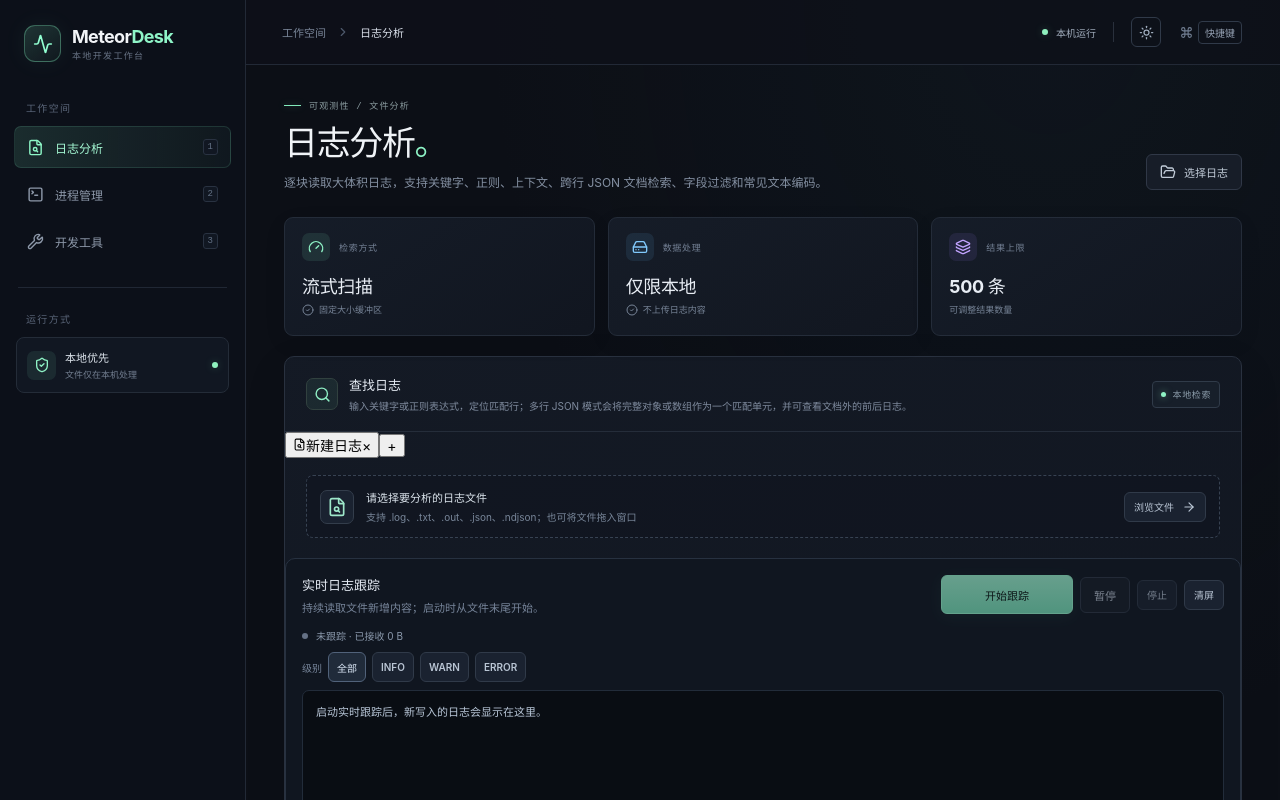
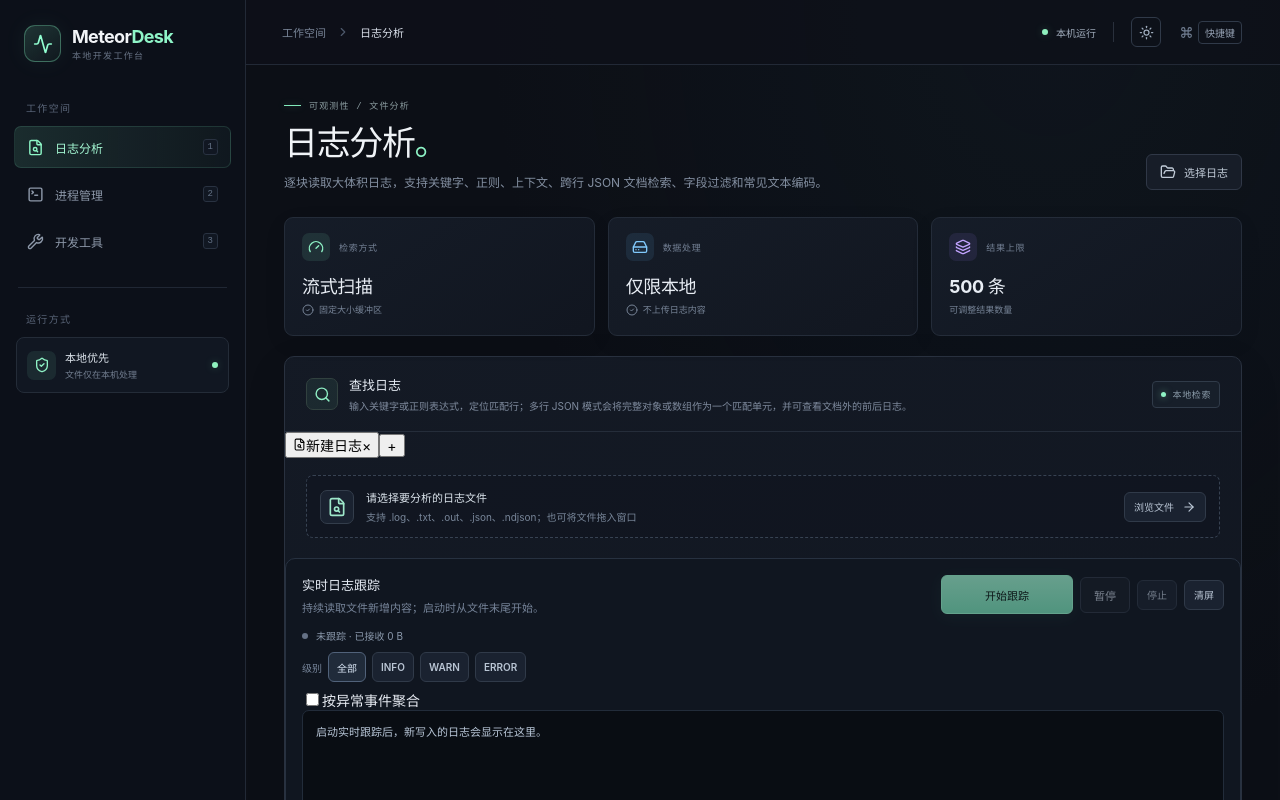
Before and after one commit to yuwen002/meteor-desk, a Vue app in the folder frontend/: page / in a window 1280 px wide. Shown: the top 800 px of the page. Built offline with nearby package versions, Linux system fonts and the light colour scheme.

Commit message:
feat(logs): add live tail event grouping view

```diff
--- a/frontend/src/App.vue
+++ b/frontend/src/App.vue
@@ -6,6 +6,7 @@ import ProcessManagement from './components/ProcessManagement.vue'
 import { createSerialTaskQueue } from './utils/serialTaskQueue'
 import { filterTailLines, type TailLevelFilter } from './utils/logLevel'
 import { summarizeLogLines } from './utils/logStats'
+import { aggregateLogEvents } from './utils/logEventAggregation'
 import { resolveResultJumpIndex } from './utils/logResultNavigation'
 import { filterLogResults } from './utils/logResultFilters'
 import { excludeLogResults, splitHighlightedText } from './utils/logSearchPresentation'
@@ -24,6 +25,8 @@ const inputRef=ref<HTMLInputElement|null>(null), selectedMatch=ref<LogMatch|null
 const resultJumpInput=ref('1'), resultJumpError=ref('')
 const tailing=ref(false), tailPaused=ref(false), tailText=ref(''), tailError=ref(''), tailOffset=ref(-1), tailBytes=ref(0), tailOutput=ref<HTMLElement|null>(null), tailLevelFilter=ref<TailLevelFilter>('ALL')
 const filteredTailText=computed(()=>filterTailLines(tailText.value,tailLevelFilter.value))
+const tailEventMode=ref(false)
+const filteredTailEvents=computed(()=>aggregateLogEvents(tailText.value).filter(event=>tailLevelFilter.value==='ALL'||event.level===tailLevelFilter.value))
 const tailLevelFilters:TailLevelFilter[]=['ALL','INFO','WARN','ERROR']
 let tailTimer:number|undefined, tailGeneration=0
 const tailPoller=new SerialPollCoordinator()
@@ -253,7 +256,8 @@ onBeforeUnmount(()=>{window.removeEventListener('keydown',shortcuts);stopSearchU
      <section class="tail-panel">
        <div class="tail-heading"><div><h3>实时日志跟踪</h3><p>持续读取文件新增内容；启动时从文件末尾开始。</p></div><div class="tail-actions"><button class="button button-primary" :disabled="!filePath||tailing" @click="startTail">开始跟踪</button><button class="button button-secondary" :disabled="!tailing" @click="toggleTailPause">{{tailPaused?'继续':'暂停'}}</button><button class="button button-quiet" :disabled="!tailing" @click="stopTail">停止</button><button class="button button-quiet" @click="clearTail">清屏</button></div></div>
        <div class="tail-status"><span class="status-dot" :class="{'tail-status-paused':tailPaused||!tailing}"></span>{{!tailing?'未跟踪':tailPaused?'已暂停':'跟踪中'}} · 已接收 {{fmtBytes(tailBytes)}} <span v-if="tailError" class="tail-error">{{tailError}}</span></div>
-       <div class="tail-level-filters" role="group" aria-label="日志级别过滤"><span>级别</span><button v-for="level in tailLevelFilters" :key="level" type="button" class="button button-quiet" :class="{'tail-filter-active':tailLevelFilter===level}" :aria-pressed="tailLevelFilter===level" @click="tailLevelFilter=level">{{level==='ALL'?'全部':level}}</button></div><pre ref="tailOutput" class="tail-output">{{filteredTailText||'启动实时跟踪后，新写入的日志会显示在这里。'}}</pre>
+       <div class="tail-toolbar"><div class="tail-level-filters" role="group" aria-label="日志级别过滤"><span>级别</span><button v-for="level in tailLevelFilters" :key="level" type="button" class="button button-quiet" :class="{'tail-filter-active':tailLevelFilter===level}" :aria-pressed="tailLevelFilter===level" @click="tailLevelFilter=level">{{level==='ALL'?'全部':level}}</button></div><label class="tail-event-toggle"><input v-model="tailEventMode" type="checkbox"/>按异常事件聚合</label></div>
+       <div v-if="tailEventMode" class="tail-event-list"><div v-for="event in filteredTailEvents" :key="event.startLine+'-'+event.endLine" class="tail-event-card"><div class="tail-event-meta"><span :class="'event-level-'+event.level.toLowerCase()">{{event.level}}</span><span>行 {{event.startLine}}–{{event.endLine}}</span><span v-if="event.timestamp">{{event.timestamp}}</span><span v-if="event.truncated">事件内容已截断</span></div><pre>{{event.content}}</pre></div><p v-if="!filteredTailEvents.length" class="muted">当前没有可显示的事件。</p></div><pre v-else ref="tailOutput" class="tail-output">{{filteredTailText||'启动实时跟踪后，新写入的日志会显示在这里。'}}</pre>
       </section>
       <section v-if="response" class="tail-panel">
        <div class="tail-heading"><div><h3>当前检索结果统计</h3><p>仅统计当前已加载并经过筛选的结果，不会重新扫描整个日志文件。</p></div><span class="panel-meta">{{resultStats.total.toLocaleString()}} 条</span></div>
```
